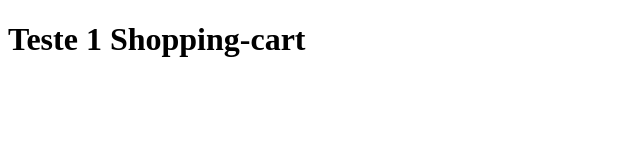
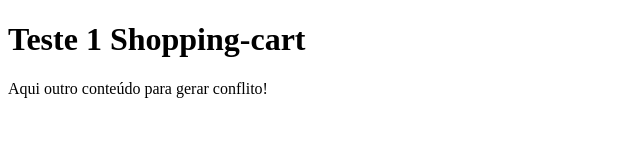
Before and after one commit to Bruno-Kenji-Jardim-Momose/gama-no-github, a plain HTML site: page index.html in a window 1280 px wide. Shown: the whole page, without its empty margins (0-640 px from the left). Drawn offline with Linux system fonts and the light colour scheme.

Commit message:
Updated: adição da tag <p> para gerar conflito na outra branch -> index.html

```diff
--- a/index.html
+++ b/index.html
@@ -4,12 +4,13 @@
     <meta charset="UTF-8">
     <meta http-equiv="X-UA-Compatible" content="IE=edge">
     <meta name="viewport" content="width=device-width, initial-scale=1.0">
-    <title>Documento Teste para Git (V2)</title>
+    <title>Documento Teste para Git (V4)</title>
 </head>
 <body>
     <h1>
         Teste 1
         Shopping-cart
     </h1>
+    <p>Aqui outro conteúdo para gerar conflito!</p>
 </body>
 </html>
```
